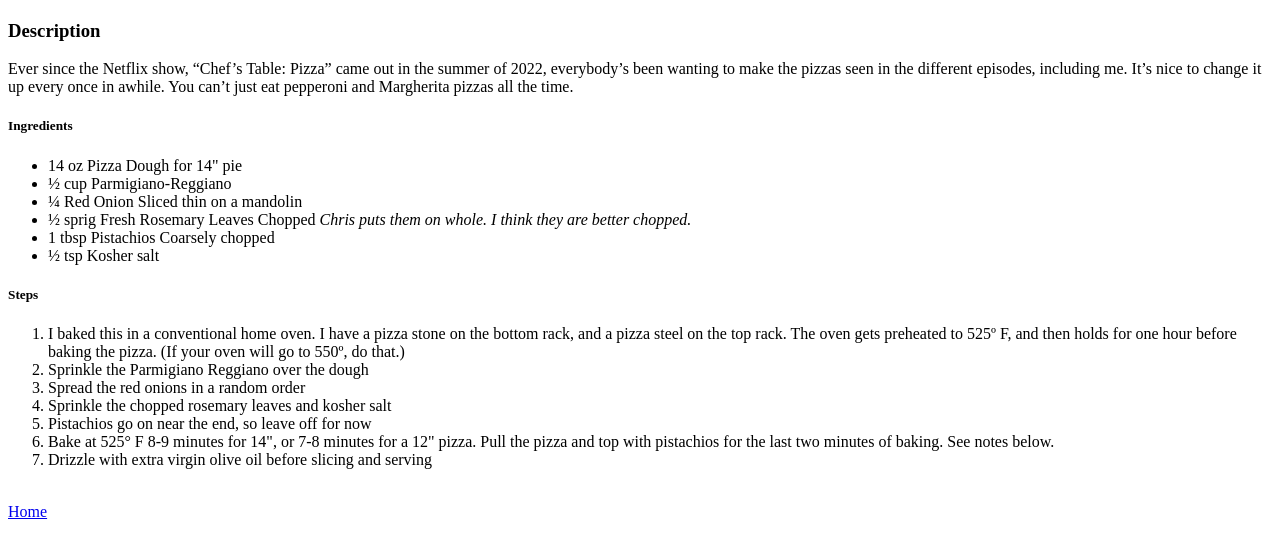
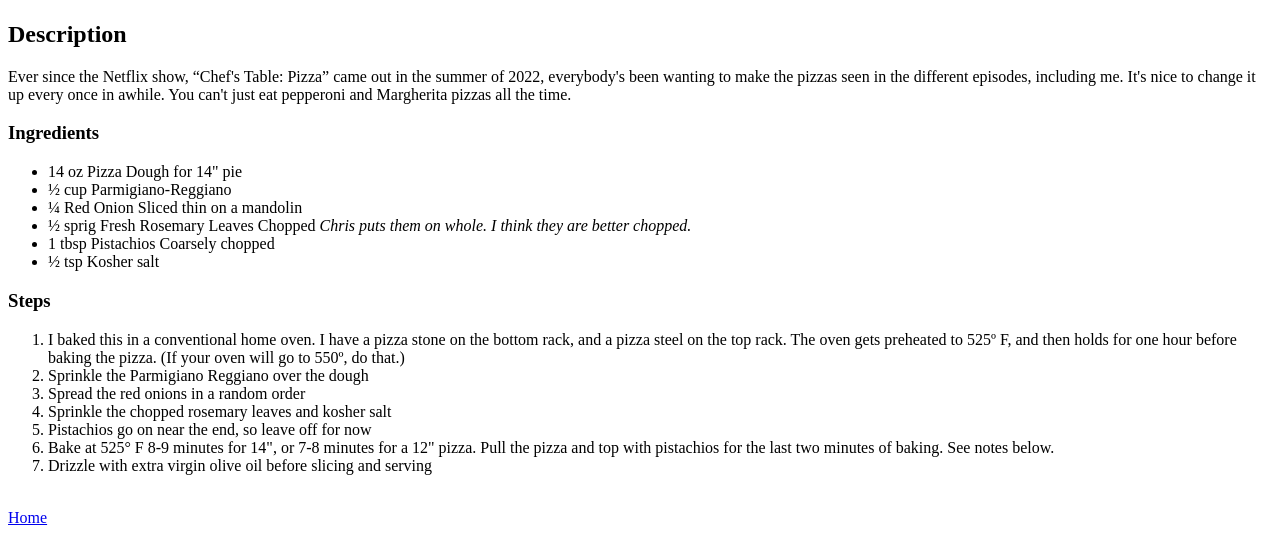
Before and after one commit to brianrreeder/odin-recipes, a plain HTML site: page recipes/pizza-rosa.html in a window 1280 px wide. Shown: the part 533-1068 px from the top of the page. Drawn offline with Linux system fonts and the light colour scheme.

Commit message:
Update header elements and apostrophes
Updated <h5> and <h3> elements to <h3> and <h2> respectively.
Updated non-utf-8 apostrophes to more common symbols.

```diff
--- a/recipes/pizza-rosa.html
+++ b/recipes/pizza-rosa.html
@@ -7,12 +7,12 @@
     <body>
         <h1>Pizza Rosa</h1>
             <img src="https://pizzaismylife.com/wp-content/uploads/2022/11/Chris-Biancos-Pizza-Rosa.jpg" alt="pizza-rosa" width="600">
-            <h3>Description</h3>
-            <p>Ever since the Netflix show, “Chef’s Table: Pizza” came out in the summer of 2022,
-                everybody’s been wanting to make the pizzas seen in the different episodes, including me.
-                It’s nice to change it up every once in awhile. You can’t just eat pepperoni
+            <h2>Description</h2>
+            <p>Ever since the Netflix show, “Chef's Table: Pizza” came out in the summer of 2022,
+                everybody's been wanting to make the pizzas seen in the different episodes, including me.
+                It's nice to change it up every once in awhile. You can't just eat pepperoni
                 and Margherita pizzas all the time.</p>
-            <h5>Ingredients</h5>
+            <h3>Ingredients</h3>
             <ul>
                 <li>14 oz Pizza Dough for 14" pie</li>
                 <li>½ cup Parmigiano-Reggiano</li>
@@ -21,7 +21,7 @@
                 <li>1 tbsp Pistachios Coarsely chopped</li>
                 <li>½ tsp Kosher salt</li>
             </ul>
-            <h5>Steps</h5>
+            <h3>Steps</h3>
             <ol>
                 <li>I baked this in a conventional home oven. I have a pizza stone on the
                     bottom rack, and a pizza steel on the top rack. The oven gets preheated
```
Also changed, not shown: recipes/amatriciana.html (+3 -3 lines), recipes/chili-noodles.html (+3 -3 lines).
